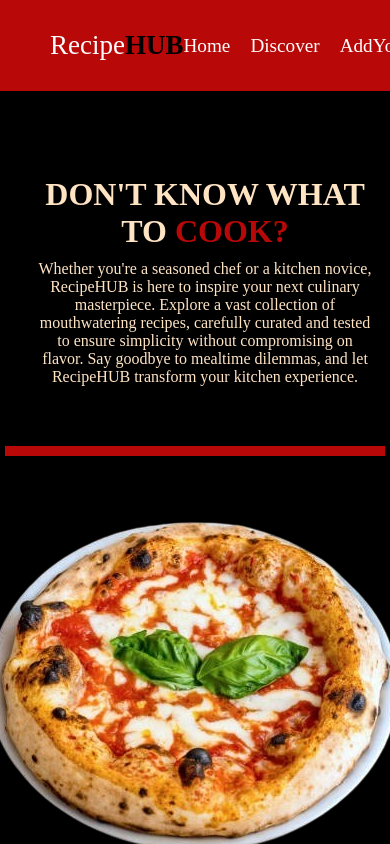
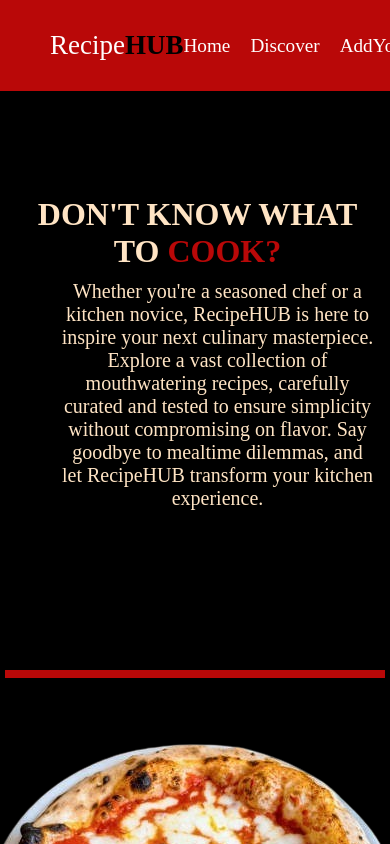
Before and after one commit to Renoy37/recipeHub-Project, a React (Create React App) app: page / in a window 390 px wide. Shown: the top 844 px of the page. Built offline with nearby package versions, Linux system fonts and the light colour scheme.

Commit message:
styles adjustment

```diff
--- a/src/App.css
+++ b/src/App.css
@@ -1,41 +1,3 @@
-.App {
-  text-align: center;
-}
-
-.App-logo {
-  height: 40vmin;
-  pointer-events: none;
-}
-
-@media (prefers-reduced-motion: no-preference) {
-  .App-logo {
-    animation: App-logo-spin infinite 20s linear;
-  }
-}
-
-.App-header {
-  background-color: #282c34;
-  min-height: 100vh;
-  display: flex;
-  flex-direction: column;
-  align-items: center;
-  justify-content: center;
-  font-size: calc(10px + 2vmin);
-  color: white;
-}
-
-.App-link {
-  color: #61dafb;
-}
-
-@keyframes App-logo-spin {
-  from {
-    transform: rotate(0deg);
-  }
-  to {
-    transform: rotate(360deg);
-  }
-}
 
 .landingPage {
   display: flex;
@@ -47,16 +9,15 @@
 }
 
 .intro {
-  padding-top: 120px;
-  padding-left: 50px;
-}
-
-.intro h1 {
-  margin: 0px;
+  margin: auto;
+  text-align: center;
+  margin-left: 100px;
 }
 
 .intro p {
   margin: 10px;
+  margin-left: 50px;
+  font-size: 20px;
 }
 
 .highlighted {
@@ -64,8 +25,8 @@
 }
 
 .separator {
-  border: 5px solid rgb(185, 8, 8);
-  margin-left: 25px;
+  border: 4px solid rgb(185, 8, 8);
+  background-color: rgb(185, 8, 8);
   margin-top: 80px;
   flex-grow: 1;
   margin-bottom: 40px;
@@ -80,6 +41,19 @@
   padding-left: 10px;
 }
 
+@media screen and (max-width: 480px) {
+  .separator {
+    margin-top: 40px;
+    margin-bottom: 10px;
+    width: 100%;
+    }
+
+  .intro {
+    width: fit-content;
+    margin-left: 5px;
+  }
+}
+
 @media screen and (max-width: 900px) {
   .landingPage {
     flex-direction: column;
@@ -87,12 +61,12 @@
   }
 
   .intro {
-    padding-top: 80px;
-    padding-left: 20px;
+    width: fit-content;
+    padding-top: 100px;
+    padding-bottom: 100px;
   }
 
   .separator {
-    margin-left: 0;
     margin-top: 50px;
     margin-bottom: 20px;
   }
```
